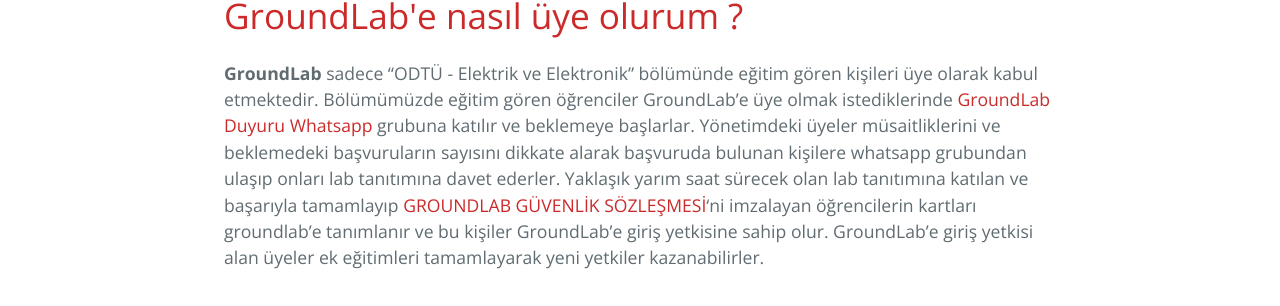
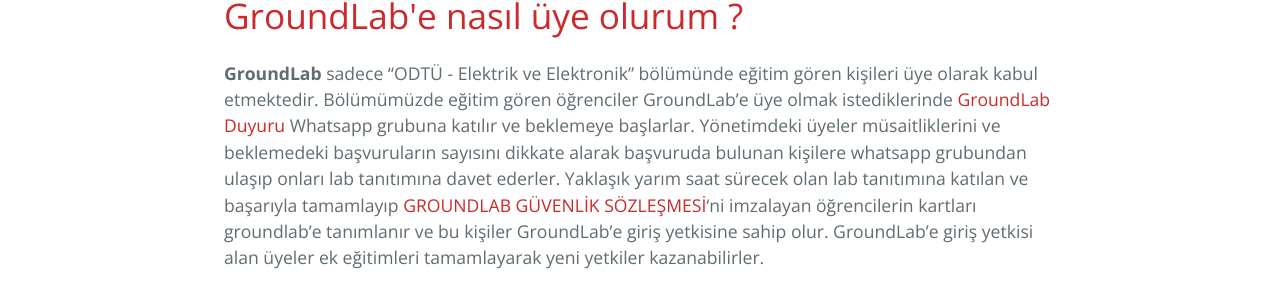
Before and after one commit to groundlabmetu/groundlabmetu.github.io, a Jekyll site: the page built from üyelik.md, in a window 1280 px wide. Shown: the part 466-772 px from the top of the page. Built offline with Jekyll 4.4.1, drawn with Linux system fonts in a browser that asks for light colours; our own code applies the rules of GitHub Pages for plain Markdown files.

```diff
--- a/üyelik.md
+++ b/üyelik.md
@@ -7,7 +7,7 @@ order: 1
 ---
 <h1>GroundLab'e nasıl üye olurum ?</h1>
 
-**GroundLab** sadece "ODTÜ - Elektrik ve Elektronik" bölümünde eğitim gören kişileri üye olarak kabul etmektedir. Bölümümüzde eğitim gören öğrenciler GroundLab'e üye olmak istediklerinde [GroundLab Duyuru Whatsapp](https://chat.whatsapp.com/KtEukdV4tJG5WbBhpRvZFJ) grubuna katılır ve beklemeye başlarlar. Yönetimdeki üyeler müsaitliklerini ve beklemedeki başvuruların sayısını dikkate alarak başvuruda bulunan kişilere whatsapp grubundan ulaşıp onları lab tanıtımına davet ederler. Yaklaşık yarım saat sürecek olan lab tanıtımına katılan ve başarıyla tamamlayıp [GROUNDLAB GÜVENLİK SÖZLEŞMESİ](https://docs.google.com/document/d/1UKTl5FFHKwNnq9uGve5rbhPGHiEqvrpJyYHRkwj5hcw/edit?usp=sharing)'ni imzalayan öğrencilerin kartları groundlab'e tanımlanır ve bu kişiler GroundLab'e giriş yetkisine sahip olur. GroundLab'e giriş yetkisi alan üyeler ek eğitimleri tamamlayarak yeni yetkiler kazanabilirler.
+**GroundLab** sadece "ODTÜ - Elektrik ve Elektronik" bölümünde eğitim gören kişileri üye olarak kabul etmektedir. Bölümümüzde eğitim gören öğrenciler GroundLab'e üye olmak istediklerinde [GroundLab Duyuru](https://chat.whatsapp.com/KtEukdV4tJG5WbBhpRvZFJ) Whatsapp grubuna katılır ve beklemeye başlarlar. Yönetimdeki üyeler müsaitliklerini ve beklemedeki başvuruların sayısını dikkate alarak başvuruda bulunan kişilere whatsapp grubundan ulaşıp onları lab tanıtımına davet ederler. Yaklaşık yarım saat sürecek olan lab tanıtımına katılan ve başarıyla tamamlayıp [GROUNDLAB GÜVENLİK SÖZLEŞMESİ](https://docs.google.com/document/d/1UKTl5FFHKwNnq9uGve5rbhPGHiEqvrpJyYHRkwj5hcw/edit?usp=sharing)'ni imzalayan öğrencilerin kartları groundlab'e tanımlanır ve bu kişiler GroundLab'e giriş yetkisine sahip olur. GroundLab'e giriş yetkisi alan üyeler ek eğitimleri tamamlayarak yeni yetkiler kazanabilirler.
 
 <h2> Üyelik</h2>
 
```
